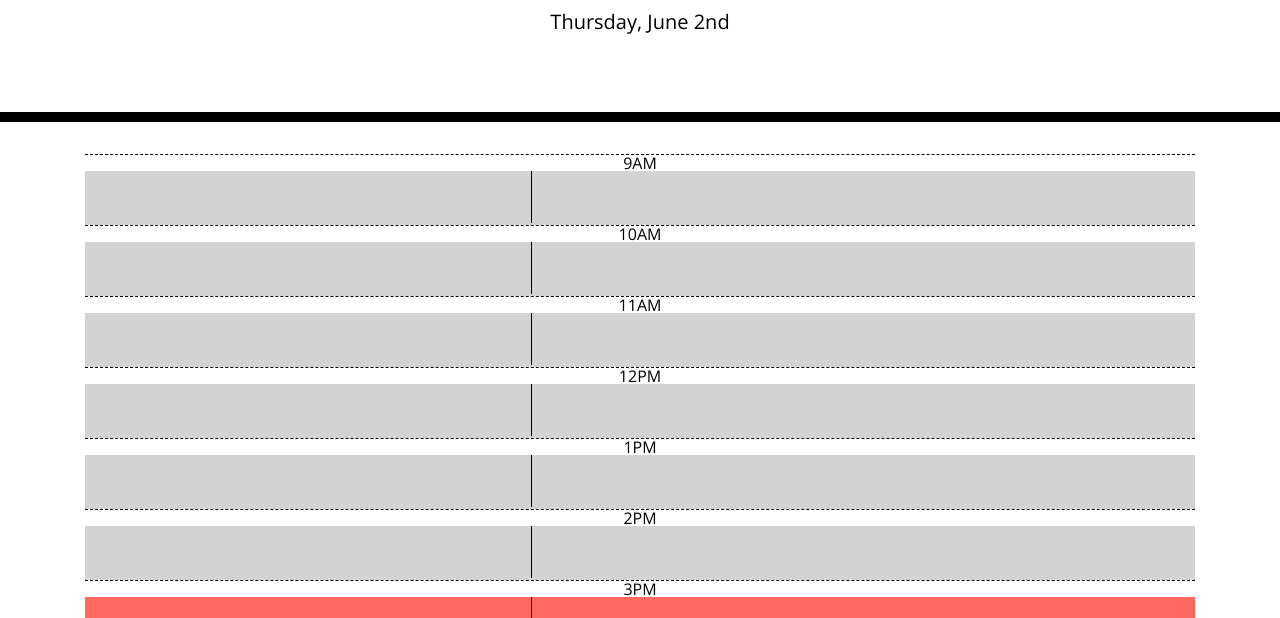
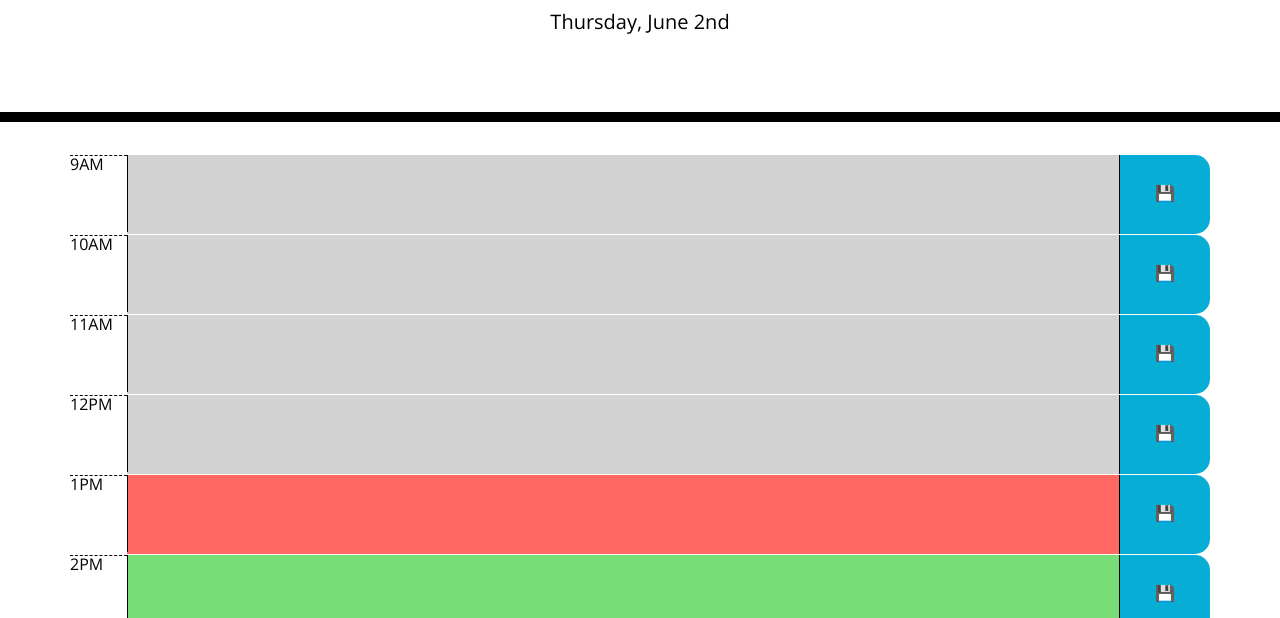
Before and after one commit to jareddaniel95/WorkDayScheduler, a plain HTML site: page index.html in a window 1280 px wide. Shown: the part 182-800 px from the top of the page. Drawn offline with nearby package versions, Linux system fonts and the light colour scheme.

Commit message:
Added styling to rows

```diff
--- a/assets/css/style.css
+++ b/assets/css/style.css
@@ -11,6 +11,8 @@ textarea {
   color: #000000;
   border-left: 1px solid black;
   padding: 10px;
+  width: 100%;
+  height: 77px;
 }
 
 .jumbotron {
@@ -28,18 +30,22 @@ textarea {
 .time-block {
   text-align: center;
   border-radius: 15px;
+  width: 87%;
+  height: 100%;
 }
 
 .row {
   white-space: pre-wrap;
   height: 80px;
   border-top: 1px solid white;
+  /* width: 100%; */
 }
 
 .hour {
   background-color: #ffffff;
   color: #000000;
   border-top: 1px dashed #000000;
+  width: 5%;
 }
 
 .past {
@@ -63,9 +69,14 @@ textarea {
   border-bottom-right-radius: 15px;
   background-color: #06aed5;
   color: white;
+  width: 8%;
+  text-align: center;
+  padding: 30px 0;
 }
 
-.saveBtn i:hover {
-  font-size: 20px;
+.saveBtn:hover {
+  /* font-size: 20px; */
+  background-color: #0A90AF;
   transition: all 0.3s ease-in-out;
+  cursor: pointer;
 }
--- a/assets/js/script.js
+++ b/assets/js/script.js
@@ -6,14 +6,13 @@ var today = moment().format("dddd, MMMM Do");
 // var now = moment().format("H:mm:ss");
 
 // for testing
-// var today = moment("Wednesday, June 1st 15:12:07", "dddd, MMMM Do H:mm:ss");
-var now = moment("15:12:07", "H:mm:ss");
+var now = moment("13:12:07", "H:mm:ss");
 
 currentDayElement.text(today);
 
 for (var i = 9; i < 18; ++i) {
-    var timeBlock = $('<div>');
-    timeBlock.addClass('time-block');
+    var rowDiv = $('<div>');
+    rowDiv.addClass('row');
     /* HOUR DIV */
     var hourDiv = $('<div>');
     hourDiv.addClass('hour');
@@ -21,8 +20,11 @@ for (var i = 9; i < 18; ++i) {
     hourDiv.text(moment(timeIndex, "H:mm").format("hA"));
 
     /* TEXT DIV */
+    var timeBlockDiv = $('<div>');
+    timeBlockDiv.addClass('time-block');
     var textDiv = $('<div>');
     textDiv.addClass('textarea');
+
 
     if (timeIndex.hour() === now.hour()) {
         textDiv.addClass('present');
@@ -34,9 +36,16 @@ for (var i = 9; i < 18; ++i) {
 
     var textArea = $('<textarea style="width:100%, height:100%"/>');
     textDiv.append(textArea);
+    timeBlockDiv.append(textDiv);
 
-    timeBlock.append(hourDiv);
-    timeBlock.append(textDiv);
+    /* SAVE DIV */
+    var saveDiv = $('<div>');
+    saveDiv.addClass('saveBtn');
+    saveDiv.html('&#128190;');
 
-    blocksElement.append(timeBlock);
+    rowDiv.append(hourDiv);
+    rowDiv.append(timeBlockDiv);
+    rowDiv.append(saveDiv);
+
+    blocksElement.append(rowDiv);
 }
```
